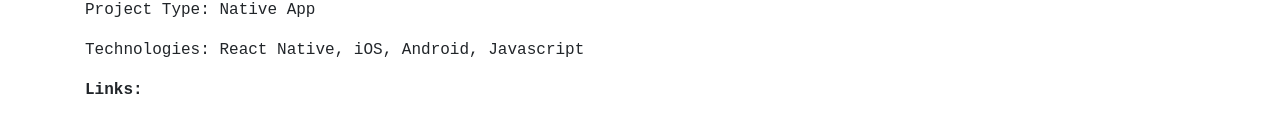
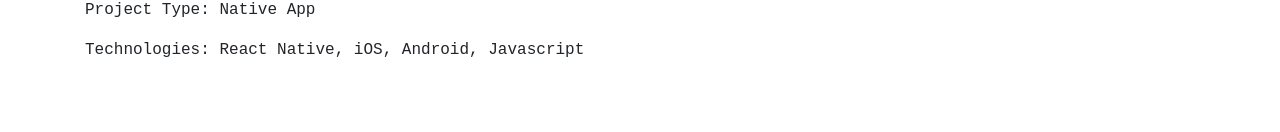
Before and after one commit to nmruss/portfolio-frontend, a React (Create React App) app: page /bbdoon in a window 1280 px wide. Shown: the part 1004-1136 px from the top of the page. Built offline with nearby package versions, Linux system fonts and the light colour scheme.

Commit message:
detail work

```diff
--- a/src/components/Detail.js
+++ b/src/components/Detail.js
@@ -28,12 +28,21 @@
 
     const renderLinks = ()=>{
         let linkList = [];
-        if(content.links){
+        if(content.links && content.links !== []){
             content.links.forEach((l,ind,arr)=>{
                 linkList.push(<div><a rel="noopener noreferrer" target="_blank" href={l}>{l}</a></div>);
             })
+            if(linkList.length > 0)
+            {
+                return (
+                    <div>
+                        <b>Links:</b>
+                        {linkList}
+                    </div>
+                );
+            }
         }
-        return linkList;
+        return "";
     }
 
     return(
@@ -59,7 +68,7 @@
                         <p>Role: {content.role}</p>
                         <p>Project Type: {content.type}</p>
                         <p>{renderTechnologies()}</p>
-                        <p><b>Links:</b> {renderLinks()}</p>
+                        <p>{renderLinks()}</p>
                     </Col>
                 </Row>
             </Container>
```
